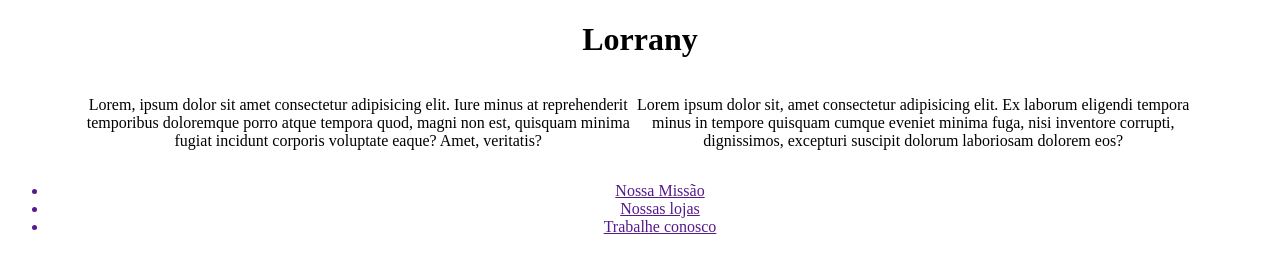
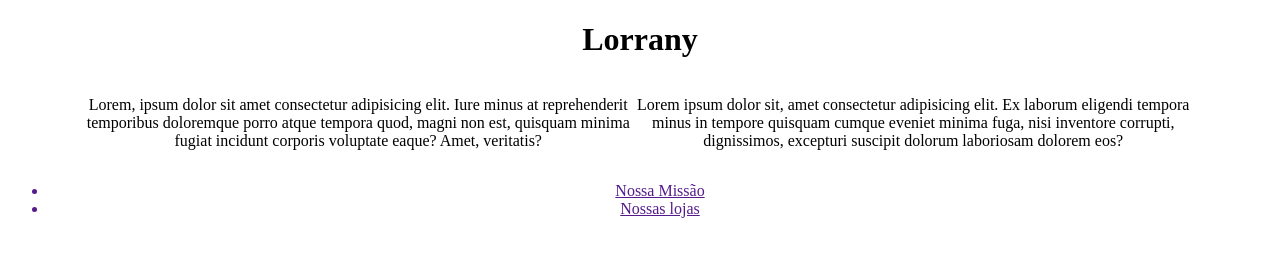
Before and after one commit to lorranyvasques/GAMA-AULA1, a plain HTML site: page index.html in a window 1280 px wide. Drawn offline with Linux system fonts and the light colour scheme.

Commit message:
confirmar em 'master'

```diff
--- a/index.html
+++ b/index.html
@@ -22,7 +22,7 @@
        <ul class="lista__footer">
            <a href=""><li> Nossa Missão</li></a>
            <a href=""><li>Nossas lojas</li></a>
-           <a href=""><li>Trabalhe conosco</li></a>
+
        </ul>
    </footer>
 </body>
```
